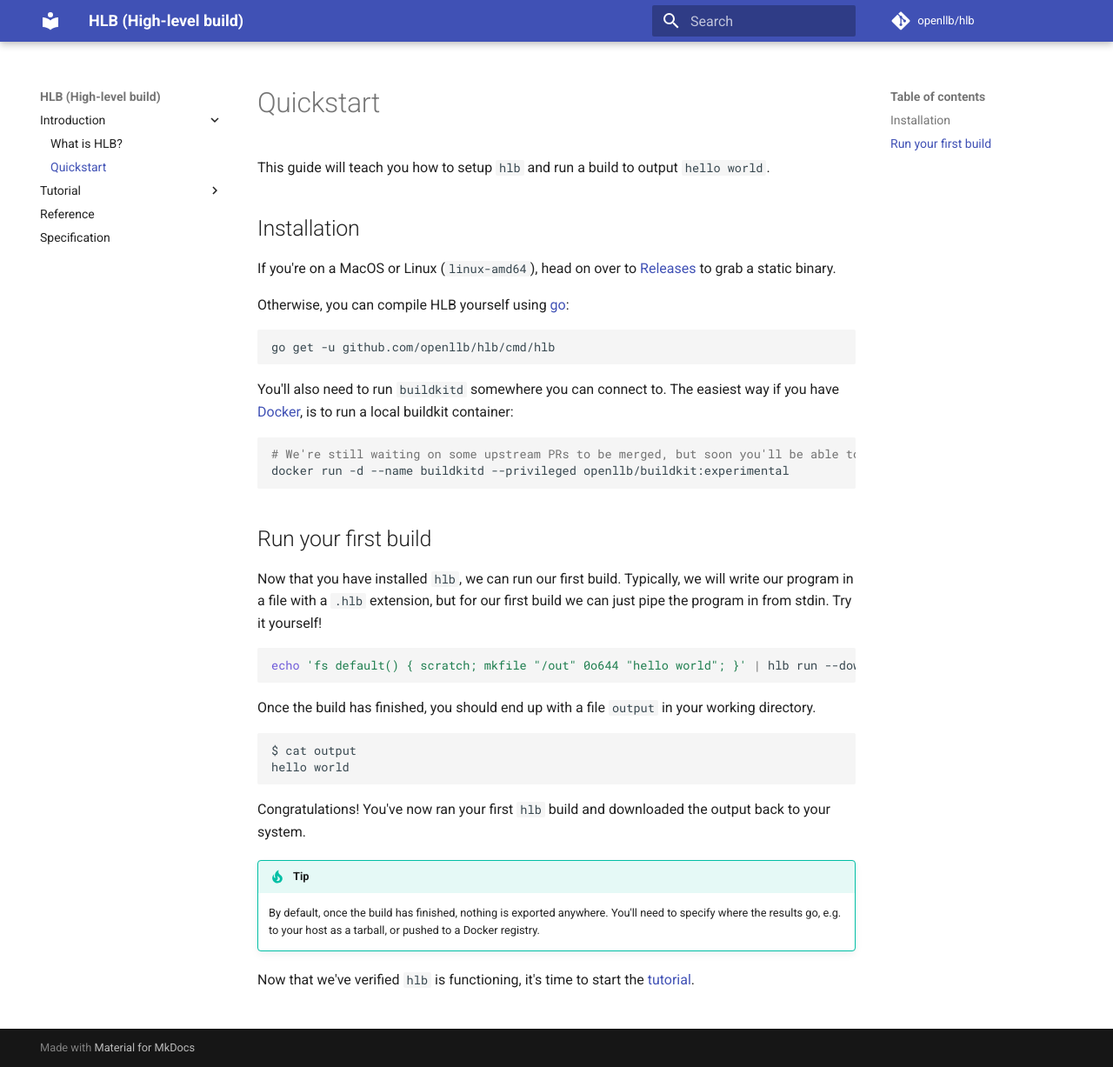
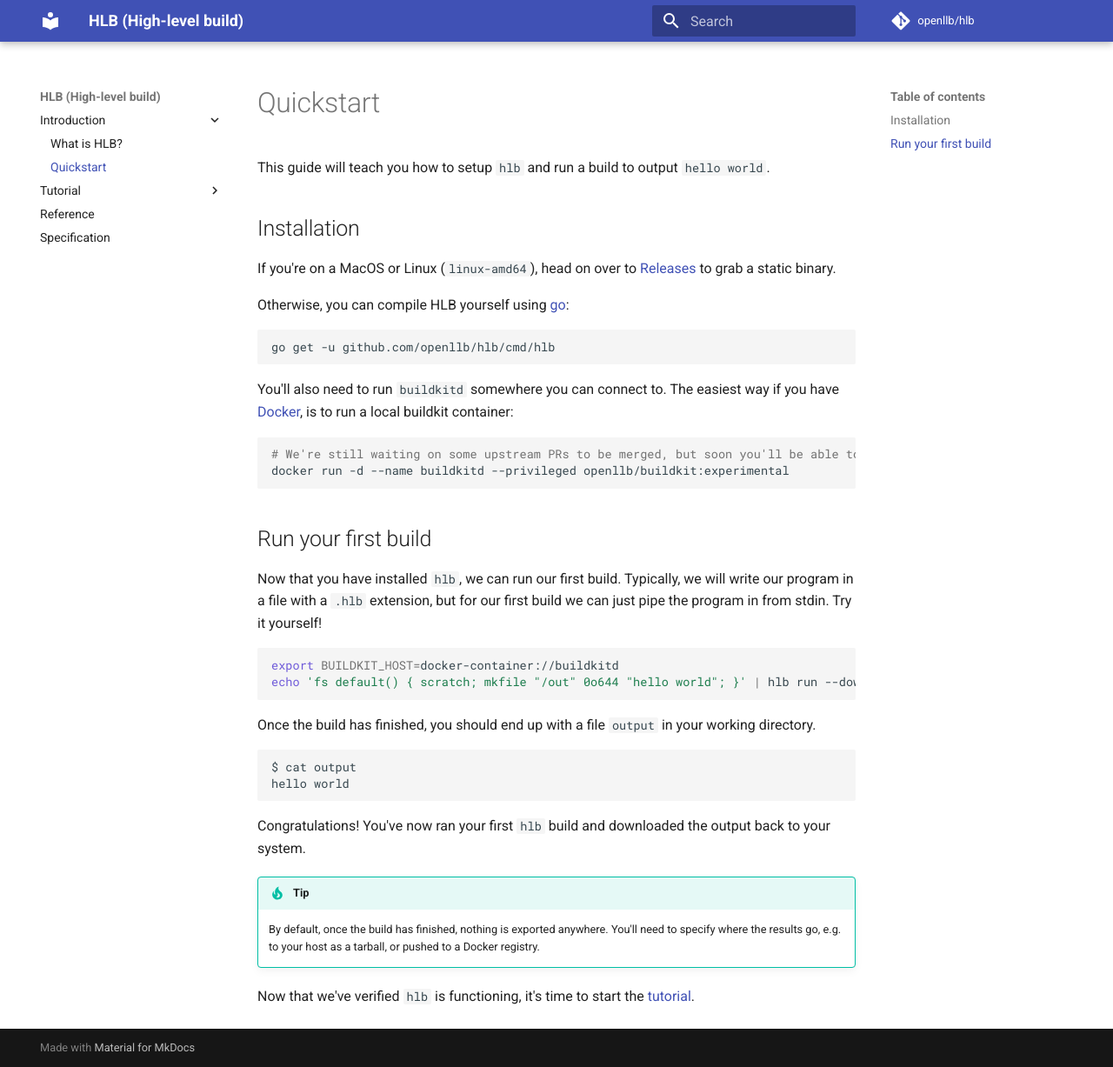
Before and after one commit to openllb/hlb, an MkDocs documentation site: the page built from docs/intro/quickstart.md, in a window 1280 px wide and 1227 px high. Shown: the whole window at 87% size. Built offline with MkDocs 1.6.1 and Material for MkDocs 9.7.7, drawn with Linux system fonts in a browser that asks for light colours; old or Windows-style settings are respelled for this version of MkDocs.

Commit message:
Update example and docs/quickstart

````diff
--- a/docs/intro/quickstart.md
+++ b/docs/intro/quickstart.md
@@ -20,6 +20,7 @@ docker run -d --name buildkitd --privileged openllb/buildkit:experimental
 Now that you have installed `hlb`, we can run our first build. Typically, we will write our program in a file with a `.hlb` extension, but for our first build we can just pipe the program in from stdin. Try it yourself!
 
 ```sh
+export BUILDKIT_HOST=docker-container://buildkitd
 echo 'fs default() { scratch; mkfile "/out" 0o644 "hello world"; }' | hlb run --download .
 ```
 
````
Also changed, not shown: 1 other file.
